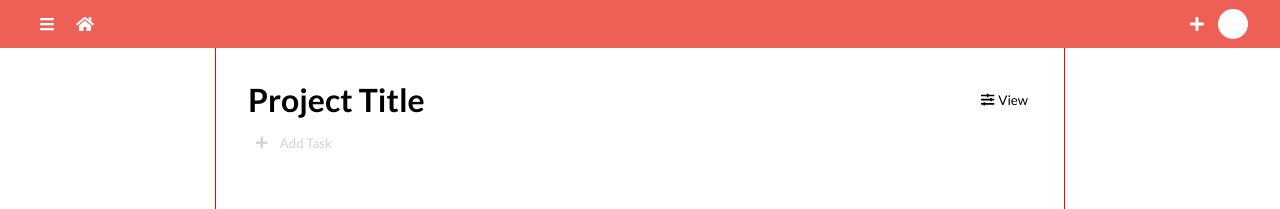
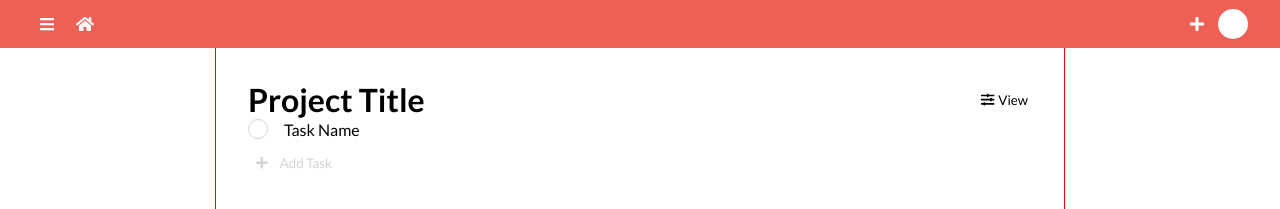
Before and after one commit to fazzaamiarso/todoist-clone-react-redux-typescript, a React (Vite) app: page /inbox in a window 1280 px wide. Shown: the top 209 px of the page. Built offline with nearby package versions, Linux system fonts and the light colour scheme.

Commit message:
Finished minimun required UI

```diff
--- a/src/Components/Main/MainContent.tsx
+++ b/src/Components/Main/MainContent.tsx
@@ -1,6 +1,7 @@
 import styled from "styled-components";
 import HeadBar from "./HeadBar";
 import NewTaskSection from "./NewTaskSection";
+import TaskList from "./TaskList";
 
 interface Props {
   children: JSX.Element;
@@ -11,6 +12,7 @@ const MainContent: React.FC<Props> = ({ children }) => {
     <>
       <Container>
         <HeadBar />
+        <TaskList />
         <NewTaskSection />
         {children}
       </Container>
--- /dev/null
+++ b/src/Components/Main/TaskList.tsx
@@ -0,0 +1,28 @@
+import styled from "styled-components";
+
+const TaskList: React.FC = () => {
+  return (
+    <Container>
+      <TaskItem>
+        <Circle />
+        <p>Task Name</p>
+      </TaskItem>
+    </Container>
+  );
+};
+const Container = styled.ul``;
+const TaskItem = styled.li`
+  cursor: pointer;
+  display: flex;
+  align-items: center;
+  gap: 1rem;
+`;
+const Circle = styled.div`
+  aspect-ratio: 1;
+  width: 20px;
+  border-radius: 50%;
+  background-color: white;
+  border: 1px solid lightgray;
+`;
+
+export default TaskList;
--- a/src/Pages/Inbox.tsx
+++ b/src/Pages/Inbox.tsx
@@ -1,3 +1,4 @@
+import styled from "styled-components";
 import MainContent from "../Components/Main/MainContent";
 
 const Inbox: React.FC = () => {
```
